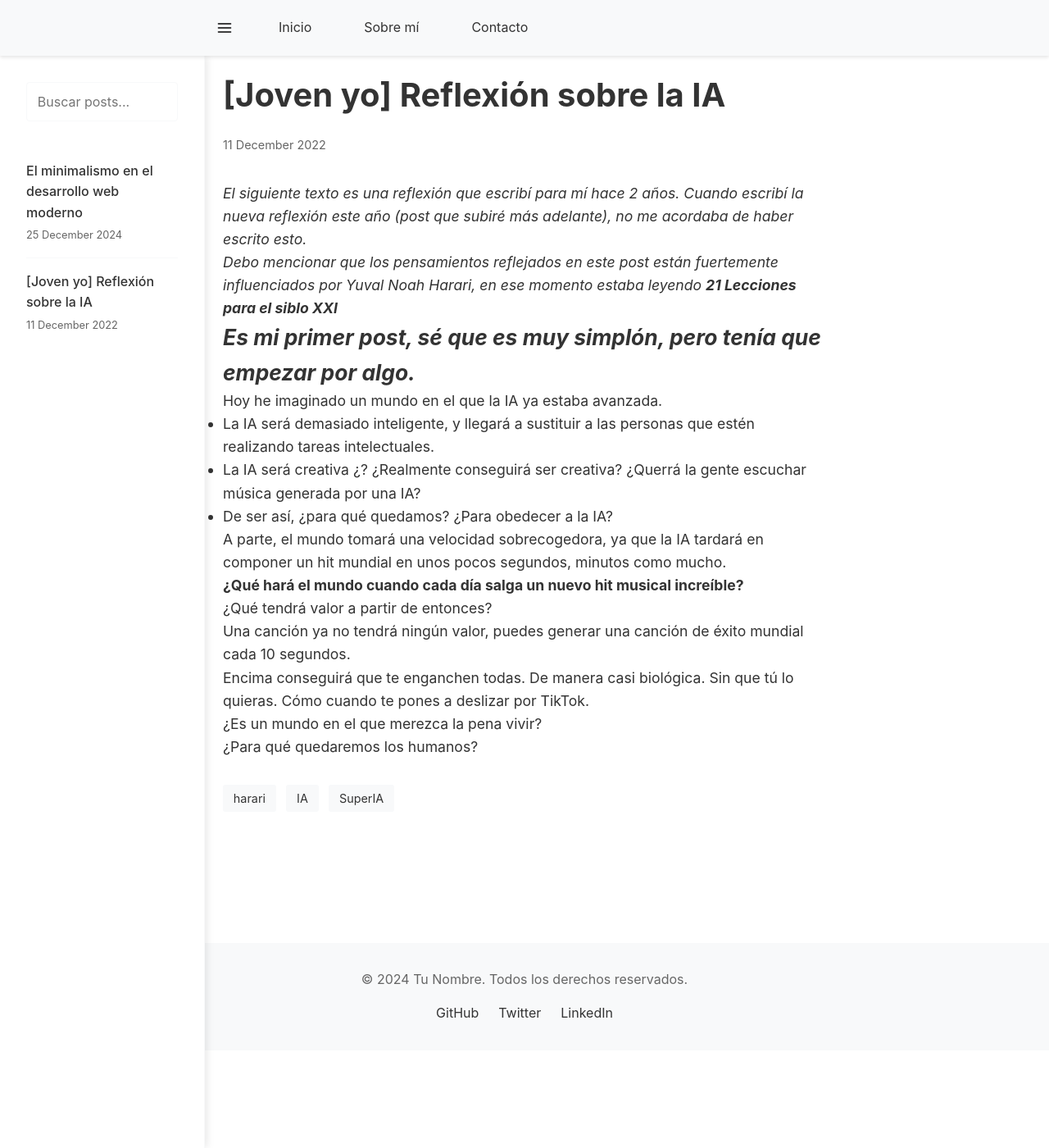
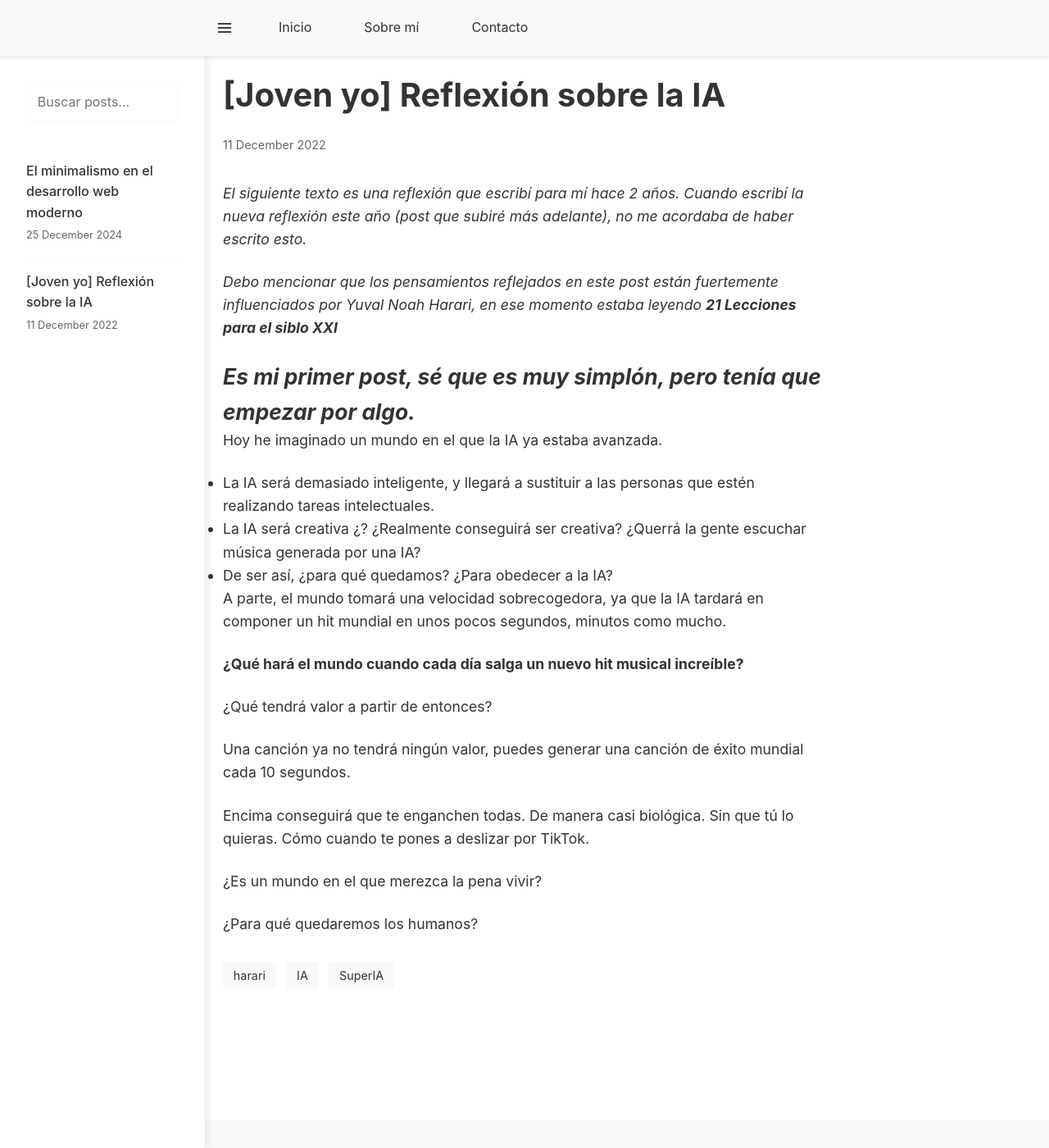
Before and after one commit to 12lockedin/12lockedin.github.io, a Jekyll site: the page built from _posts/2022-12-11-joven-reflexion-ia.md, in a window 1280 px wide and 1400 px high. Shown: the whole window at 82% size. Built offline with Jekyll 4.4.1, drawn with Linux system fonts in a browser that asks for light colours.

Commit message:
margen parrafos

```diff
--- a/assets/css/styles.css
+++ b/assets/css/styles.css
@@ -124,8 +124,18 @@
     font-size: 0.9rem;
   }
 
+  /*Tamaño fuente contenido*/
   .post-content {
     font-size: 1.1rem;
+  }
+
+  /*Margen de espaciado entre párrafos*/
+  .post-content p {
+    margin-bottom: 1.5rem;
+  }
+
+  .post-content p:last-child {
+    margin-bottom: 0;
   }
 
   .post-tags {
```
